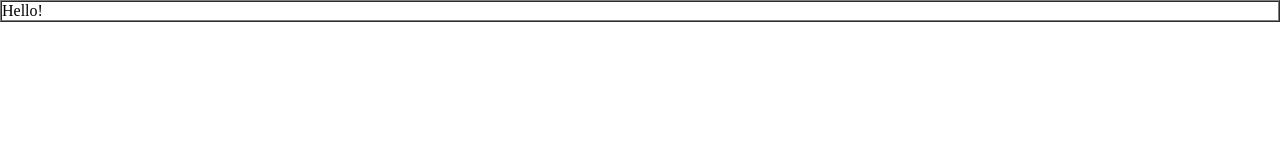
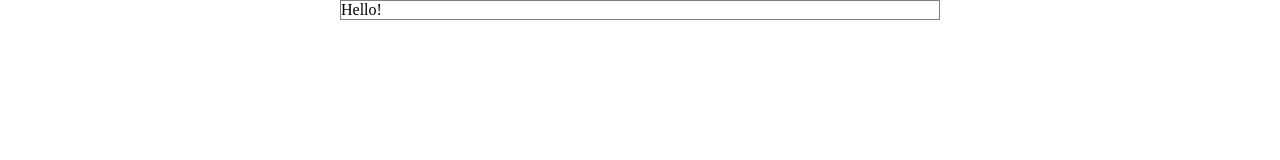
Before and after one commit to rachellesalvadora/emailhtml, a plain HTML site: page index.html in a window 1280 px wide. Drawn offline with Linux system fonts and the light colour scheme.

Commit message:
table width edited

```diff
--- a/index.html
+++ b/index.html
@@ -7,7 +7,7 @@
 </head>
 
 <body style="margin: 0; padding: 0;">
- <table border="1" cellpadding="0" cellspacing="0" width="100%">
+<table align="center" border="1" cellpadding="0" cellspacing="0" width="600" style="border-collapse: collapse;">
  <tr>
   <td>
    Hello!
```
Lines whose indentation alone changed are shown as unchanged.
